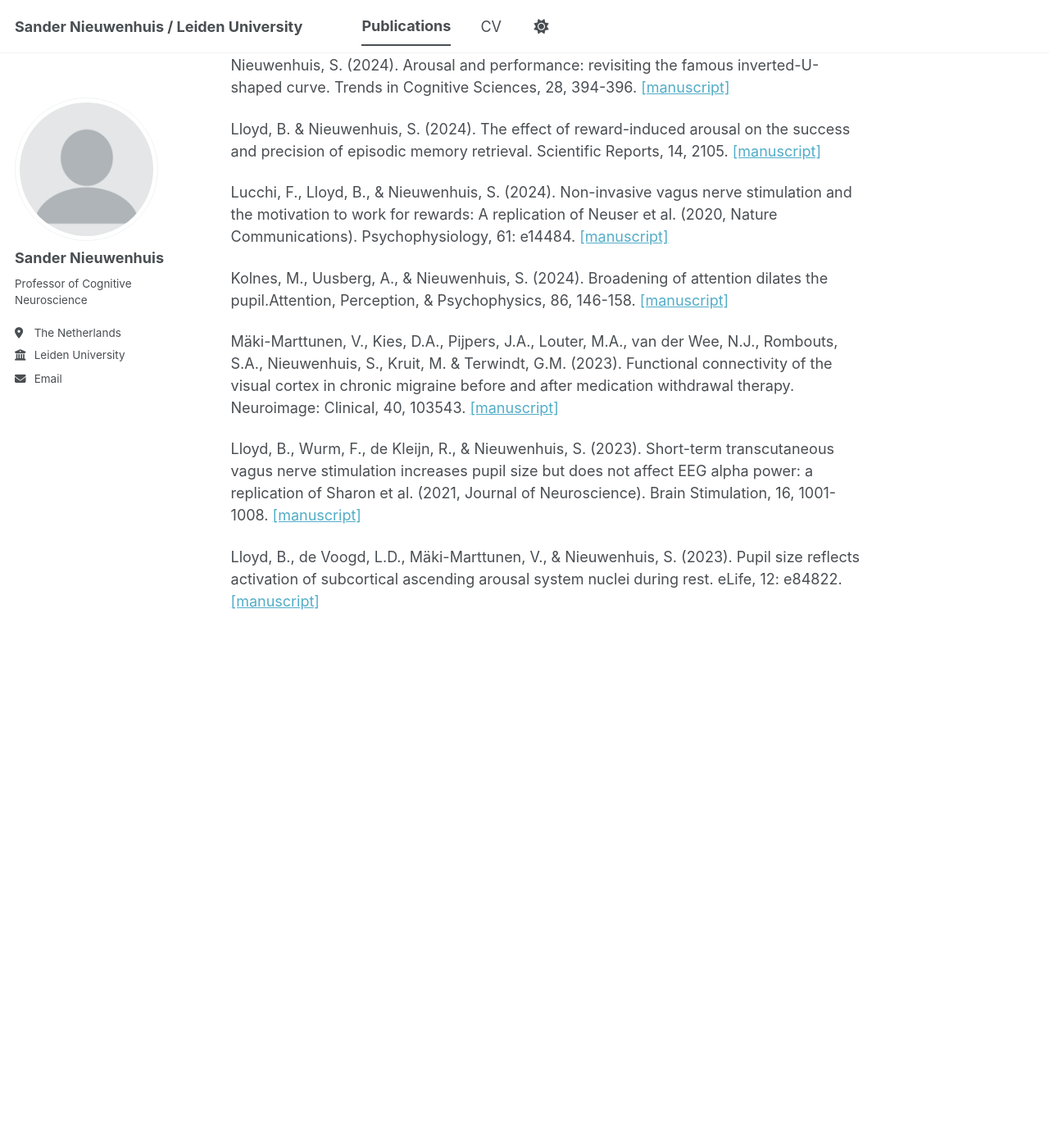
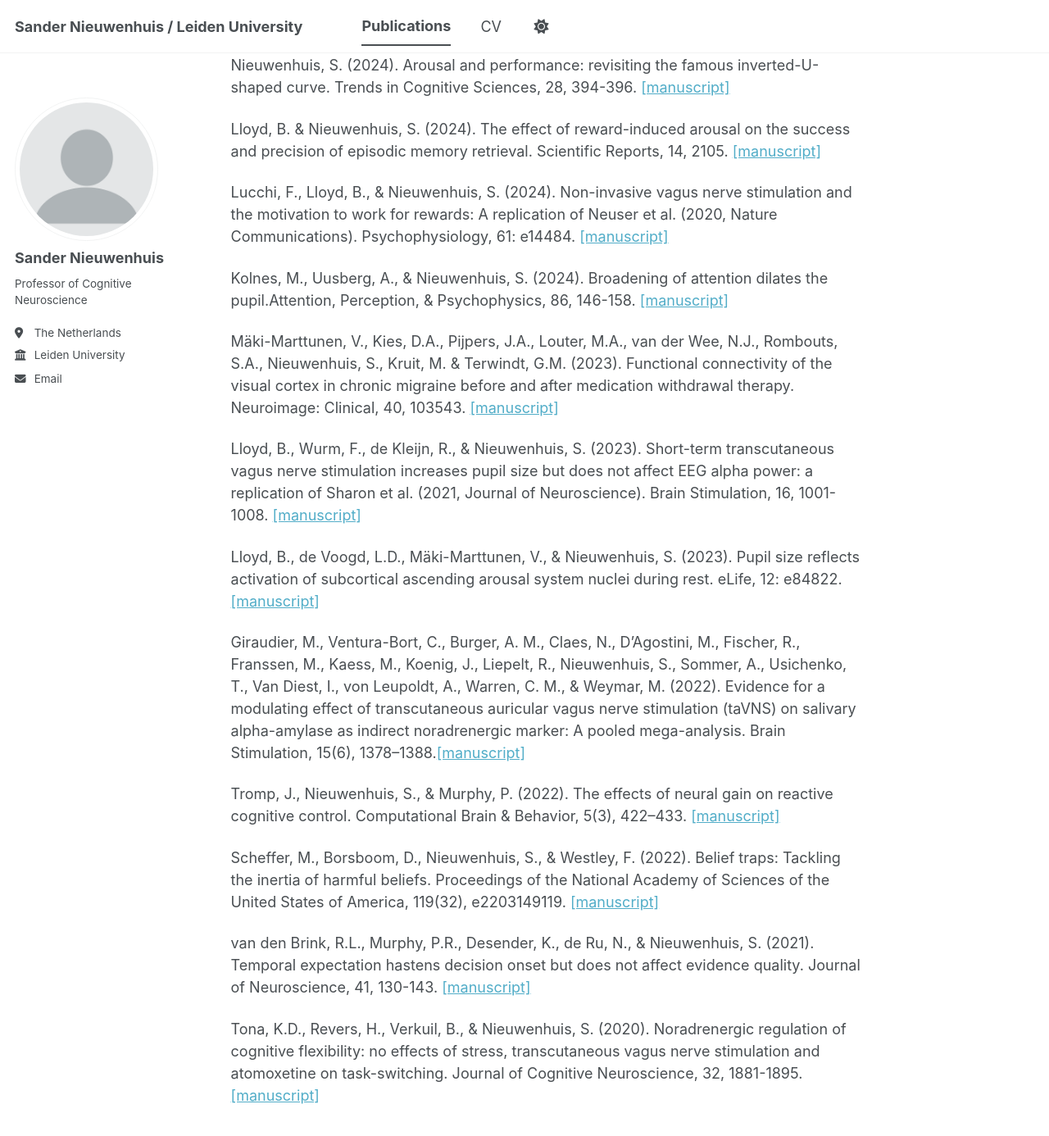
Before and after one commit to sander-nieuwenhuis/research, a Jekyll site: the page built from _pages/publications.md, in a window 1280 px wide and 1400 px high, scrolled down 1157 px. Shown: the top 1386 px of the window at 82% size. Built offline with Jekyll 4.4.1, drawn with Linux system fonts in a browser that asks for light colours; a script bundle is joined from its source files by our own code; library files that are not in the unit come from our copies; before the commit the page ends 1954 px from its top, so only the background shows below that.

Commit message:
Update publications.md

```diff
--- a/_pages/publications.md
+++ b/_pages/publications.md
@@ -41,3 +41,13 @@ Mäki-Marttunen, V., Kies, D.A., Pijpers, J.A., Louter, M.A., van der Wee, N.J.,
 Lloyd, B., Wurm, F., de Kleijn, R., & Nieuwenhuis, S. (2023). Short-term transcutaneous vagus nerve stimulation increases pupil size but does not affect EEG alpha power: a replication of Sharon et al. (2021, Journal of Neuroscience). Brain Stimulation, 16, 1001-1008. [[manuscript]](https://sander-nieuwenhuis.github.io/research/assets/pdfs/Lloyd2023BrainStimulation.pdf)
 
 Lloyd, B., de Voogd, L.D., Mäki-Marttunen, V., & Nieuwenhuis, S. (2023). Pupil size reflects activation of subcortical ascending arousal system nuclei during rest. eLife, 12: e84822. [[manuscript]](https://sander-nieuwenhuis.github.io/research/assets/pdfs/Lloyd2023eLife.pdf)
+
+Giraudier, M., Ventura-Bort, C., Burger, A. M., Claes, N., D’Agostini, M., Fischer, R., Franssen, M., Kaess, M., Koenig, J., Liepelt, R., Nieuwenhuis, S., Sommer, A., Usichenko, T., Van Diest, I., von Leupoldt, A., Warren, C. M., & Weymar, M. (2022). Evidence for a modulating effect of transcutaneous auricular vagus nerve stimulation (taVNS) on salivary alpha-amylase as indirect noradrenergic marker: A pooled mega-analysis. Brain Stimulation, 15(6), 1378–1388.[[manuscript]](https://sander-nieuwenhuis.github.io/research/assets/pdfs/Giraudier_2022.pdf)
+
+Tromp, J., Nieuwenhuis, S., & Murphy, P. (2022). The effects of neural gain on reactive cognitive control. Computational Brain & Behavior, 5(3), 422–433. [[manuscript]](https://sander-nieuwenhuis.github.io/research/assets/pdfs/Tromp_2022.pdf)
+
+Scheffer, M., Borsboom, D., Nieuwenhuis, S., & Westley, F. (2022). Belief traps: Tackling the inertia of harmful beliefs. Proceedings of the National Academy of Sciences of the United States of America, 119(32), e2203149119. [[manuscript]](https://sander-nieuwenhuis.github.io/research/assets/pdfs/SchefferPNAS.pdf)
+
+van den Brink, R.L., Murphy, P.R., Desender, K., de Ru, N., & Nieuwenhuis, S. (2021). Temporal expectation hastens decision onset but does not affect evidence quality. Journal of Neuroscience, 41, 130-143. [[manuscript]](https://sander-nieuwenhuis.github.io/research/assets/pdfs/vandenBrink_2021.pdf)
+
+Tona, K.D., Revers, H., Verkuil, B., & Nieuwenhuis, S. (2020). Noradrenergic regulation of cognitive flexibility: no effects of stress, transcutaneous vagus nerve stimulation and atomoxetine on task-switching. Journal of Cognitive Neuroscience, 32, 1881-1895. [[manuscript]](https://sander-nieuwenhuis.github.io/research/assets/pdfs/Tona_2020_JOCN.pdf)
```
